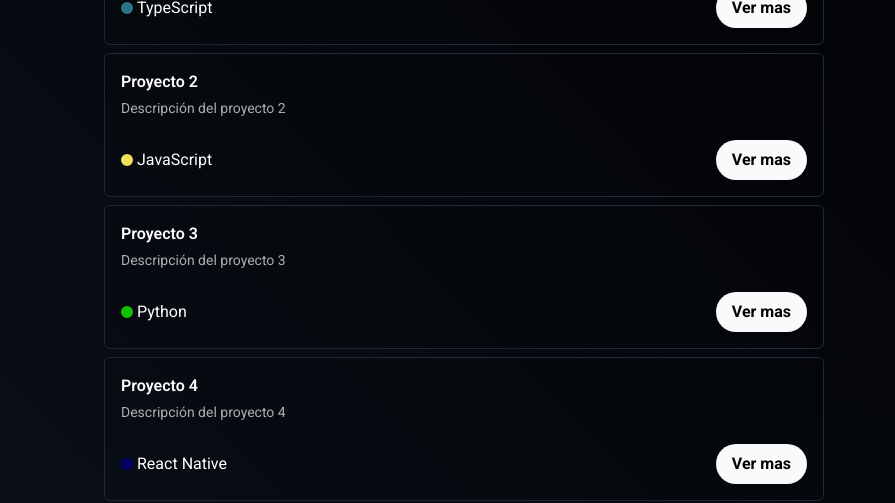
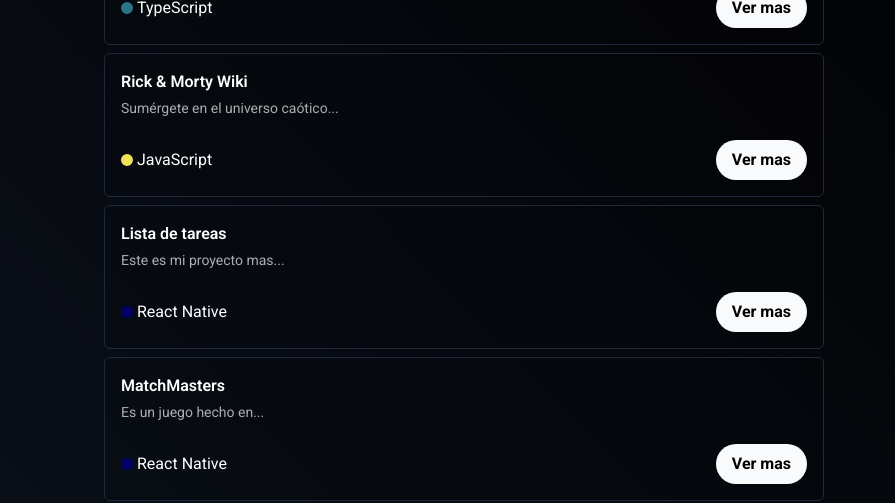
Before and after one commit to ptzt/ptzt.site, a Next.js app: page /project in a window 1280 px wide. Shown: the part 319-822 px from the top of the page, without its empty margins (176-1071 px from the left). Built offline with nearby package versions, Linux system fonts and the light colour scheme.

Commit message:
new projects add

```diff
--- a/src/data/projectsData.js
+++ b/src/data/projectsData.js
@@ -15,44 +15,44 @@
   },
   {
     id: 2,
-    name: "Proyecto 2",
-    description: "Descripción del proyecto 2",
+    name: "Rick & Morty Wiki",
+    description: "Sumérgete en el universo caótico y extravagante de 'Rick and Morty' con esta Wiki de Personajes desarrollada en React. Esta emocionante plataforma utiliza Rick and Morty API para ofrecer a los fanáticos una experiencia de exploración interactiva de los icónicos personajes de la serie."
+    ,
     language: "JavaScript",
-    images: [],
-    repo: '',
-    deploy: '',
-
-
+    images: ["https://i.imgur.com/cEH2Keu.png", "https://i.imgur.com/ze4rpIR.png", "https://i.imgur.com/dCbMbcR.jpg"],
+    repo: 'https://github.com/ptzt/Rick-Morty',
+    deploy: 'https://rick-morty-navy.vercel.app/',
   },
   {
-    id: 3,
-    name: "Proyecto 3",
-    description: "Descripción del proyecto 3",
-    language: "Python",
-    images: [],
-    repo: '',
-    deploy: ''
-  },
-  {
-    id: 4,
-    name: "Proyecto 4",
-    description: "Descripción del proyecto 4",
+    id: 5,
+    name: "Lista de tareas",
+    description: "Este es mi proyecto mas reciente, es una To-Do App o lista de tareas, hecha en React native, le estoy poniendo mucho cariño a esta App porque es algo que uso a diario y lo intento ir mejorando lo mas que puedo. Desgraciadamente no dispongo de una cuenta para subir Apps al store de android. Espero proximamente disponer de una asi puedo poner el link a las apps que haga.",
     language: "React Native",
-    images: [],
+    images: ["https://i.imgur.com/c7Or6Uc.jpg", "https://i.imgur.com/NpMIGxZ.jpg", "https://i.imgur.com/lcnXQsY.jpg", "https://i.imgur.com/vfUheBs.jpg"],
     repo: '',
     deploy: ''
 
   },
   {
-    id: 5,
-    name: "Proyecto 5",
-    description: "Descripción del proyecto 5",
-    language: "",
-    images: [],
-    repo: '',
+    id: 4,
+    name: "MatchMasters",
+    description: "Es un juego hecho en React Native, se basa en cartas que tienen un emoji y tenes que encontrar pares de las mismas, es el tipico juego de memoria!. Fue un proyecto con el que aprendi mucho y disfrute a full, el desarrollo mobile me parece muy divertido. Desgraciadamente no dispongo de una cuenta para subir Apps al store de android. Espero proximamente disponer de una asi puedo poner el link a las apps que haga.",
+    language: "React Native",
+    images: ["https://i.imgur.com/MUZ0iXA.jpg", "https://i.imgur.com/CWg8JTz.jpg", "https://i.imgur.com/gY2f1b4.jpg"],
+    repo: 'https://github.com/ptzt/MatchMasterApp',
     deploy: ''
 
   },
+  {
+    id: 3,
+    name: "Ptzt.site",
+    description: "Este es el sitio en el que estas ahora!, esta desarrollado en TypeScript junto con Next.",
+    language: "TypeScript",
+    images: [],
+    repo: 'https://github.com/ptzt/ptzt.site',
+    deploy: ''
+  },
+
 ];
 
 export default projectsData;
--- a/src/pages/project/[projectId].tsx
+++ b/src/pages/project/[projectId].tsx
@@ -83,16 +83,20 @@
 
             {/* Botones */}
             <div className="flex justify-between mt-10">
-                <Link href={project.repo || "null"} target="_blank">
+                {project.repo && project.repo !== "" && (
+                    <Link href={project.repo} target="_blank">
                         <button className="dark:bg-black dark:text-white dark:hover:bg-white dark:hover:text-black bg-white text-black font-bold py-2 px-4 rounded-full hover:bg-black hover:text-white">
                             Ver código
                         </button>
                     </Link>
-                <Link href={project.deploy || "null"} target="_blank">
+                )}
+                {project.deploy && project.deploy !== "" && (
+                    <Link href={project.deploy} target="_blank">
                         <button className="dark:bg-black dark:text-white dark:hover:bg-white dark:hover:text-black bg-white text-black font-bold py-2 px-4 rounded-full hover:bg-black hover:text-white">
                             Ver deploy
                         </button>
                     </Link>
+                )}
             </div>
         </motion.div >
     );
--- a/src/pages/project/index.tsx
+++ b/src/pages/project/index.tsx
@@ -14,7 +14,7 @@
   repo: string;
 }
 
-const truncateDescription = (description, maxWords) => {
+const truncateDescription = (description: string, maxWords: number) => {
   const words = description.split(' ');
   if (words.length > maxWords) {
     return words.slice(0, maxWords).join(' ') + '...'; // Agrega "..." al final para indicar que se truncó la descripción
```
Lines whose indentation alone changed are shown as unchanged.
